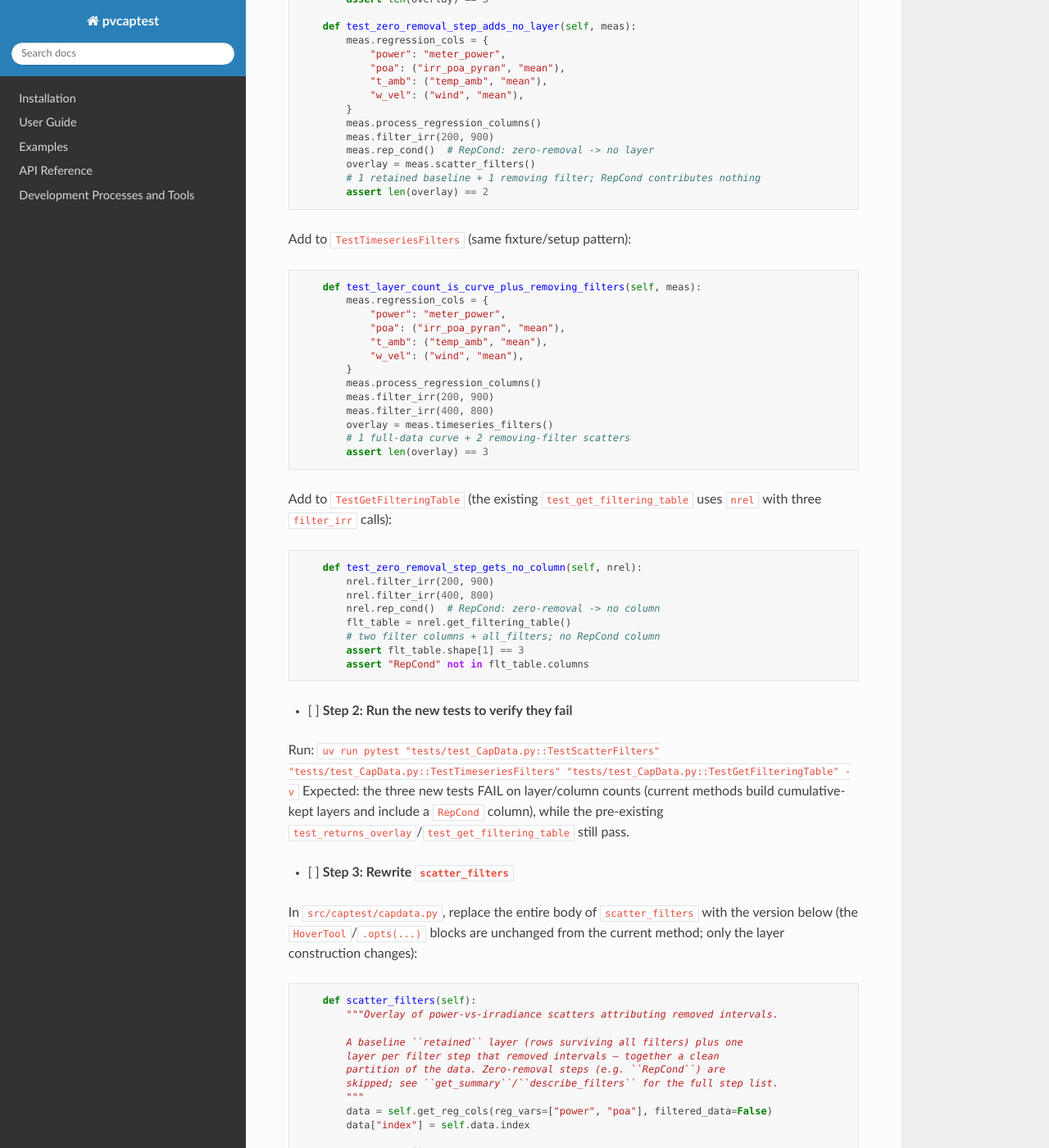
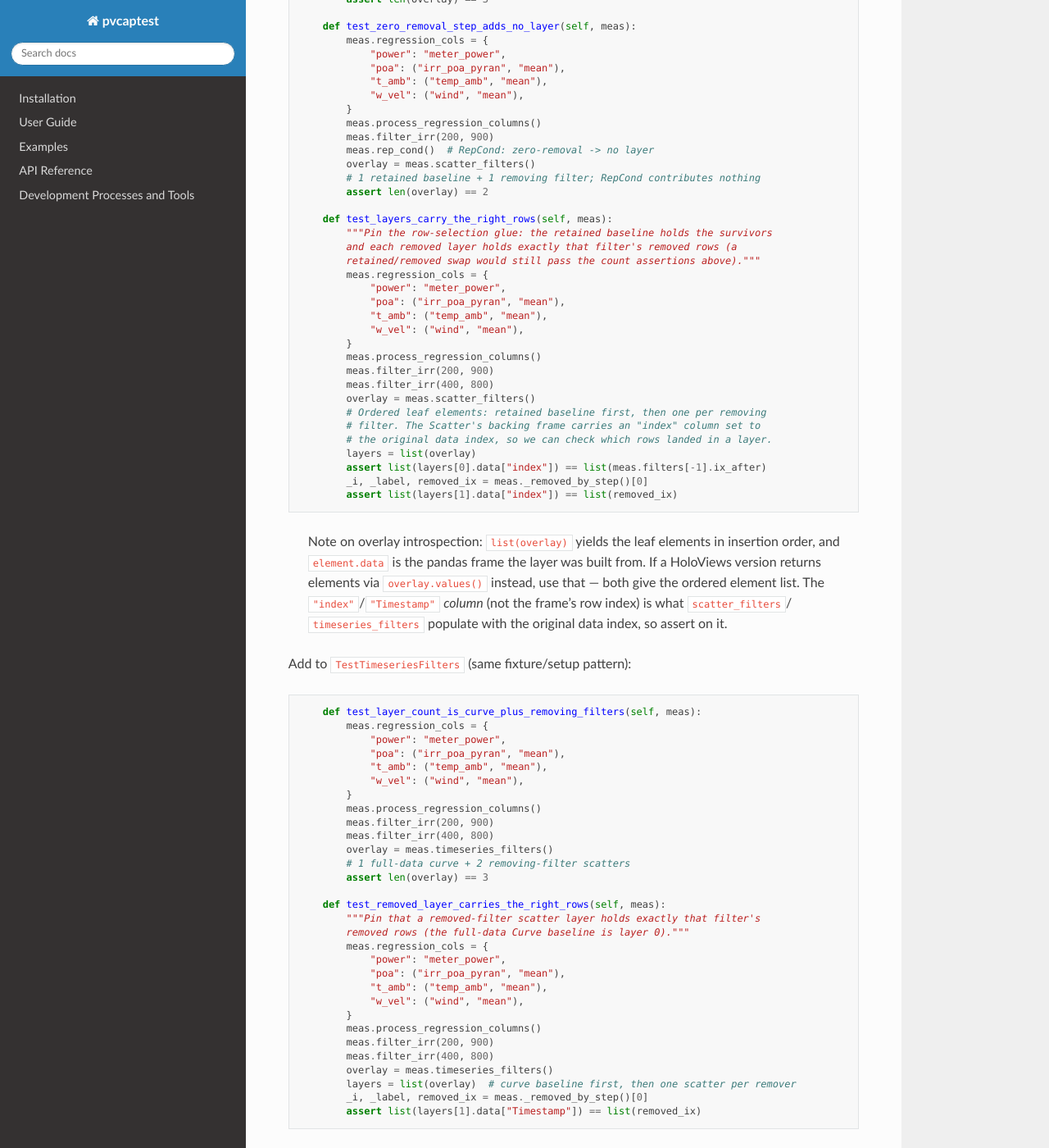
Before and after one commit to pvcaptest/pvcaptest, a Sphinx documentation site: the page built from docs/superpowers/plans/2026-06-05-visualization-rewrite.md, in a window 1280 px wide and 1400 px high, scrolled down 4166 px. Shown: the whole window at 82% size. Built offline with Sphinx 7.4.7 and the Read the Docs theme 3.1.0, drawn with Linux system fonts in a browser that asks for light colours; pages that are not in the unit, such as notebooks, are missing from menus; some of the changed text lies outside the part shown.

Commit message:
docs: strengthen chunk-6 plan plot/table tests (review #101)
- scatter/timeseries: assert a layer's backing rows (index/Timestamp
  column) match the expected retained/removed_ix, catching a slice swap
  that layer-count assertions alone would miss
- get_filtering_table: pin column labels/order against the
  column-per-removing-step skip contract instead of positional iloc

Co-Authored-By: Claude Opus 4.8 <noreply@anthropic.com>

````diff
--- a/docs/superpowers/plans/2026-06-05-visualization-rewrite.md
+++ b/docs/superpowers/plans/2026-06-05-visualization-rewrite.md
@@ -168,7 +168,36 @@ In `tests/test_CapData.py`, add to the existing `TestScatterFilters` class (it a
         overlay = meas.scatter_filters()
         # 1 retained baseline + 1 removing filter; RepCond contributes nothing
         assert len(overlay) == 2
+
+    def test_layers_carry_the_right_rows(self, meas):
+        """Pin the row-selection glue: the retained baseline holds the survivors
+        and each removed layer holds exactly that filter's removed rows (a
+        retained/removed swap would still pass the count assertions above)."""
+        meas.regression_cols = {
+            "power": "meter_power",
+            "poa": ("irr_poa_pyran", "mean"),
+            "t_amb": ("temp_amb", "mean"),
+            "w_vel": ("wind", "mean"),
+        }
+        meas.process_regression_columns()
+        meas.filter_irr(200, 900)
+        meas.filter_irr(400, 800)
+        overlay = meas.scatter_filters()
+        # Ordered leaf elements: retained baseline first, then one per removing
+        # filter. The Scatter's backing frame carries an "index" column set to
+        # the original data index, so we can check which rows landed in a layer.
+        layers = list(overlay)
+        assert list(layers[0].data["index"]) == list(meas.filters[-1].ix_after)
+        _i, _label, removed_ix = meas._removed_by_step()[0]
+        assert list(layers[1].data["index"]) == list(removed_ix)
 ```
+
+> Note on overlay introspection: `list(overlay)` yields the leaf elements in
+> insertion order, and `element.data` is the pandas frame the layer was built
+> from. If a HoloViews version returns elements via `overlay.values()` instead,
+> use that — both give the ordered element list. The `"index"`/`"Timestamp"`
+> *column* (not the frame's row index) is what `scatter_filters`/
+> `timeseries_filters` populate with the original data index, so assert on it.
 
 Add to `TestTimeseriesFilters` (same fixture/setup pattern):
 
@@ -186,6 +215,23 @@ Add to `TestTimeseriesFilters` (same fixture/setup pattern):
         overlay = meas.timeseries_filters()
         # 1 full-data curve + 2 removing-filter scatters
         assert len(overlay) == 3
+
+    def test_removed_layer_carries_the_right_rows(self, meas):
+        """Pin that a removed-filter scatter layer holds exactly that filter's
+        removed rows (the full-data Curve baseline is layer 0)."""
+        meas.regression_cols = {
+            "power": "meter_power",
+            "poa": ("irr_poa_pyran", "mean"),
+            "t_amb": ("temp_amb", "mean"),
+            "w_vel": ("wind", "mean"),
+        }
+        meas.process_regression_columns()
+        meas.filter_irr(200, 900)
+        meas.filter_irr(400, 800)
+        overlay = meas.timeseries_filters()
+        layers = list(overlay)  # curve baseline first, then one scatter per remover
+        _i, _label, removed_ix = meas._removed_by_step()[0]
+        assert list(layers[1].data["Timestamp"]) == list(removed_ix)
 ```
 
 Add to `TestGetFilteringTable` (the existing `test_get_filtering_table` uses `nrel` with three `filter_irr` calls):
@@ -196,9 +242,10 @@ Add to `TestGetFilteringTable` (the existing `test_get_filtering_table` uses `nr
         nrel.filter_irr(400, 800)
         nrel.rep_cond()  # RepCond: zero-removal -> no column
         flt_table = nrel.get_filtering_table()
-        # two filter columns + all_filters; no RepCond column
-        assert flt_table.shape[1] == 3
-        assert "RepCond" not in flt_table.columns
+        # Pin the column-per-removing-step contract by label and order: one
+        # column per removing filter (named via _step_labels) then all_filters;
+        # the zero-removal RepCond step gets no column.
+        assert list(flt_table.columns) == ["FilterIrr", "FilterIrr-1", "all_filters"]
 ```
 
 - [ ] **Step 2: Run the new tests to verify they fail**
@@ -580,4 +627,4 @@ git commit -m "refactor: delete removed/kept mirror lists and _record_removed_ke
 **Deliberate decisions / deviations:**
 - `timeseries_filters` keeps a **full-data** `Curve` baseline (label `"all"`) rather than a "retained" layer — a line of only-retained points would draw misleading segments across removed gaps; the removed scatters highlight drops over the continuous line. `scatter_filters` uses a `"retained"` points baseline so its layers are a clean non-overlapping partition.
 - `_removed_by_step` returns the step's **real** index `i` (not a re-enumerated position), so skipping a zero-removal step does not shift later steps' `i` — `get_filtering_table` relies on `self.filters[i].ix_after` resolving to the correct step.
-- Layer/column **counts** (`len(overlay)`, `shape[1]`) are asserted rather than HoloViews internal labels, which sanitize/transform display strings; the per-point removal correctness is covered at the data level by Task 1.
+- Plot tests assert layer **counts** (`len(overlay)`) plus, for one case each, the **rows in a layer** by reading the element's backing frame `"index"`/`"Timestamp"` column (which the methods set to the original data index) — catching a retained/removed slice swap that counts alone would miss. They avoid asserting HoloViews display *labels*, which the library sanitizes/transforms. `get_filtering_table` is pinned by **column labels/order** (`list(flt_table.columns)`), making the column-per-removing-step skip contract explicit rather than positional.
````
